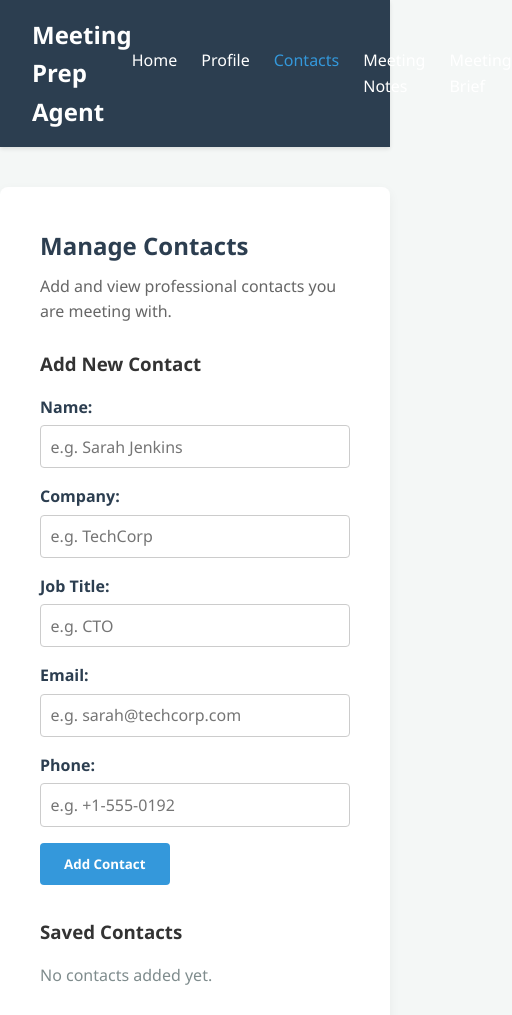
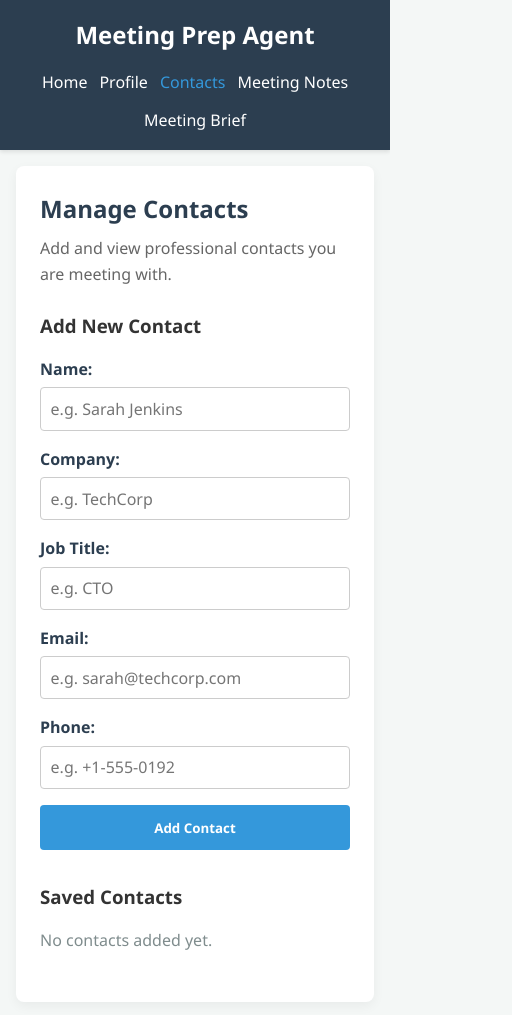
Before and after one commit to Sahasraanasi/meeting-prep-agent, a plain HTML site: page frontend/contacts.html in a window 390 px wide. Shown: the whole page, 512 px wide, since content can reach past the window. Drawn offline with Linux system fonts and the light colour scheme.

Commit message:
Add mobile responsive layout media queries for all pages

```diff
--- a/frontend/css/style.css
+++ b/frontend/css/style.css
@@ -163,3 +163,47 @@ p {
     margin-top: 1rem;
     border: 1px solid #f5b7b1;
 }
+/* =========================================
+   Responsive Media Queries (Mobile & Tablets)
+   ========================================= */
+
+@media (max-width: 768px) {
+    /* Header & Navigation Stack */
+    header {
+        flex-direction: column;
+        gap: 1rem;
+        text-align: center;
+        padding: 1rem;
+    }
+
+    nav ul {
+        flex-wrap: wrap;
+        justify-content: center;
+        gap: 0.75rem;
+    }
+
+    /* Main Container Padding Adjustment */
+    .container {
+        margin: 1rem;
+        padding: 1.5rem;
+        max-width: 100%;
+    }
+
+    /* Contacts Grid (Stack columns on mobile) */
+    .contacts-grid {
+        grid-template-columns: 1fr !important;
+        gap: 1.5rem;
+    }
+
+    /* Form Inputs and Buttons */
+    .btn {
+        width: 100%;
+        text-align: center;
+        padding: 0.85rem;
+    }
+
+    /* Cards */
+    .contact-card, .meeting-card, .brief-box {
+        padding: 1rem;
+    }
+}
```
